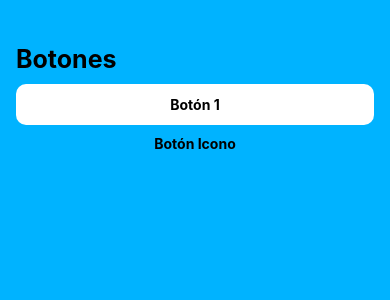
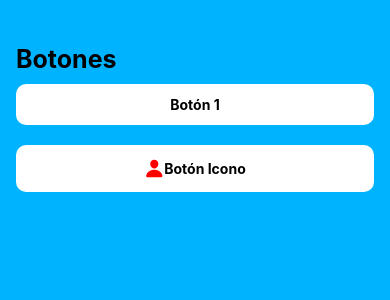
Before and after one commit to Diegocruz040708/Fundamentos_expo, a React Native app: screen / in a window 390 px wide. Shown: the top 300 px of the page. Built offline with nearby package versions, Linux system fonts and the light colour scheme.

Commit message:
"5. Agregando Icono al boton"

```diff
--- a/src/pages/Butones.js
+++ b/src/pages/Butones.js
@@ -1,15 +1,17 @@
 import { Text, View, StyleSheet, Platform, StatusBar, TouchableOpacity } from 'react-native';
+import { Ionicons } from '@expo/vector-icons';
 
 export default function Butones() {
   return (
     <View style={style.mainS}>
         <Text style={style.h1} >Botones</Text>
         {/* Botón 1 */}
-        <TouchableOpacity style={style.botonBasico}>
+        <TouchableOpacity style={style.boton}>
             <Text style={style.text}>Botón 1</Text>
         </TouchableOpacity>
         {/* Botón 2 */}
         <TouchableOpacity style={style.botonIcono}>
+            <Ionicons name="person" size={20} style={style.IconB} />
             <Text style={style.text}>Botón Icono</Text>
         </TouchableOpacity>
     </View>
@@ -27,16 +29,31 @@ const style = StyleSheet.create({
         fontSize: 25,
         fontWeight: 'bold',
     },
-    botonBasico: {
+    boton: {
         backgroundColor: '#fff',
         padding: 12,
         borderRadius: 10,
         marginTop: 10,
         marginBottom: 10,
+        alignContent: 'center',
+        justifyContent: 'center',
     },
     text: {
         color: '#000',
         textAlign: 'center',
         fontWeight: 'bold',
     },
+    botonIcono: {
+        backgroundColor: '#fff',
+        padding: 12,
+        borderRadius: 10,
+        marginTop: 10,
+        marginBottom: 10,
+        flexDirection: 'row',
+        justifyContent: 'center',
+        alignItems: 'center',
+    },
+    IconB: {
+        color: '#ff0000',
+    },
 });
```
